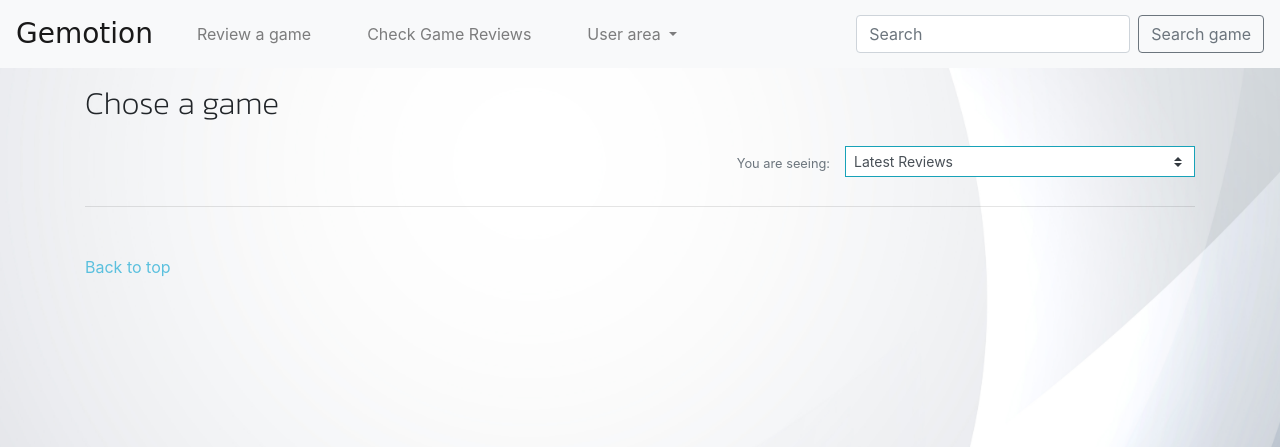
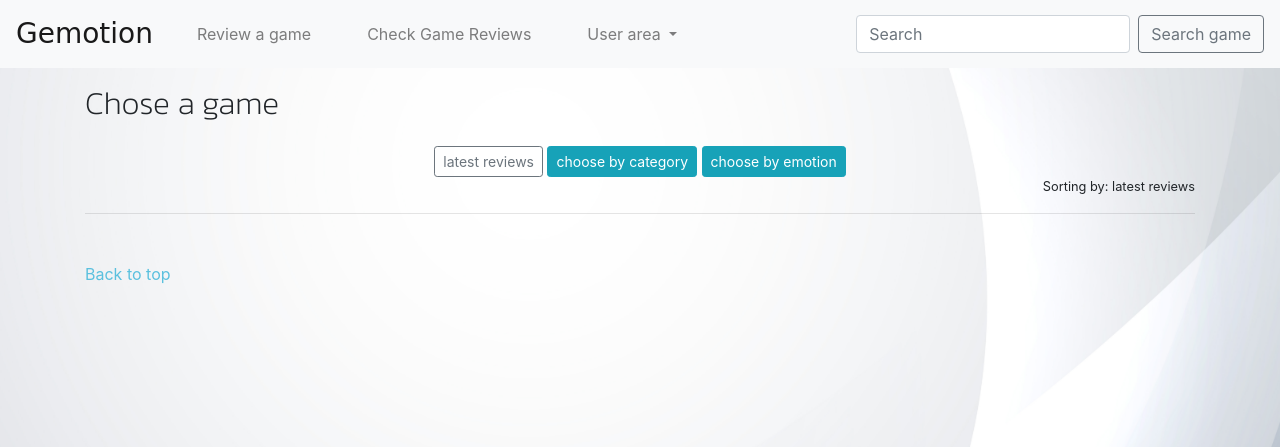
Before and after one commit to fergabi17/gemotion, a Django app: page /reviews/review_list/ in a window 1280 px wide. Shown: the top 447 px of the page. Run offline with Django 3.2, Linux system fonts and the light colour scheme; data comes from the database, SQL or seed files in the repository; data that the repository does not hold is empty; some web fonts are replaced.

Commit message:
Add sorting on reviews list page

```diff
--- a/reviews/templates/reviews/game_reviews.html
+++ b/reviews/templates/reviews/game_reviews.html
@@ -50,7 +50,7 @@
                                 {% csrf_token %}
                                 <input type="hidden" name="game-id" value='{{game.id}}'>
                                 <input type="hidden" name="edit-game" value='{{game.id}}'>
-                                <button class="btn btn-danger mt-2" type="submit">
+                                <button class="btn btn-secondary mt-2" type="submit">
                                     <i class="material-icons tiny"
                                         style="vertical-align: middle !important;">create</i>
                                         Edit my review
@@ -61,7 +61,7 @@
                                 enctype="multipart/form-data">
                                 {% csrf_token %}
                                 <input type="hidden" name="game-id" value='{{game.id}}'>
-                                <button class="btn-sm btn-info mt-2" type="submit">
+                                <button class="btn-sm btn-secondary mt-2" type="submit">
                                     <i class="material-icons tiny"
                                         style="vertical-align: middle !important;">rate_review</i>
                                     Review this!
--- a/reviews/templates/reviews/review_list.html
+++ b/reviews/templates/reviews/review_list.html
@@ -11,6 +11,11 @@
         document.body.scrollTop = 0; // For Safari
         document.documentElement.scrollTop = 0; // For Chrome, Firefox, IE and Opera
     }
+    function sortBy(term, type) {
+        var currentUrl = new URL(window.location);
+        currentUrl.searchParams.set(type, term);
+        window.location.replace(currentUrl);
+    }
 </script>
 {% endblock %}
 
@@ -22,47 +27,79 @@
             <!-- ************************************************************ TOP -->
             <h2>Chose a game</h2>
 
+            <div class="row">
+                <div class="col-12 text-center" id="sorting">
 
-            <div class="row">
-                <div class="col-5 col-sm-8 p-0">
-                    <p class="text-right pt-1 text-secondary"><small>You are seeing:</small></p>
-                </div>
-                <div class="col-7 col-sm-4">
-                    <div class="sort-select-wrapper">
+                    <!-- ************************************************************ sort: LATEST -->
+                    <a class="btn btn-sm {% if sorting == 'latest'%}btn-outline-secondary{% else %}btn-info{% endif %}"
+                        type="button" href="{% url 'review_list' %}">
+                        latest reviews
+                    </a>
 
-                        <select id="sort-selector"
-                            class="custom-select custom-select-sm rounded-0 border border-{% if current_sorting != 'None_None' %}info{% else %}black{% endif %}">
-                            <option value="reset" {% if current_sorting == 'None_None' %}selected{% endif %}>Latest
-                                Reviews
-                            </option>
-                            <option value="price_asc" {% if current_sorting == 'price_asc' %}selected{% endif %}>Price
-                                (low to high)</option>
-                            <option value="price_desc" {% if current_sorting == 'price_desc' %}selected{% endif %}>Price
-                                (high to low)</option>
-                            <option value="rating_asc" {% if current_sorting == 'rating_asc' %}selected{% endif %}>
-                                Rating (low to high)</option>
-                            <option value="rating_desc" {% if current_sorting == 'rating_desc' %}selected{% endif %}>
-                                Rating (high to low)</option>
-                            <option value="name_asc" {% if current_sorting == 'name_asc' %}selected{% endif %}>Name
-                                (A-Z)</option>
-                            <option value="name_desc" {% if current_sorting == 'name_desc' %}selected{% endif %}>Name
-                                (Z-A)</option>
-                            <option value="category_asc" {% if current_sorting == 'category_asc' %}selected{% endif %}>
-                                Category (A-Z)</option>
-                            <option value="category_desc"
-                                {% if current_sorting == 'category_desc' %}selected{% endif %}>
-                                Category (Z-A)</option>
-                        </select>
+                    <!-- ************************************************************ sort: CATEGORY -->
+                    <button
+                        class="btn btn-sm {% if sorting.0 == 'category'%}btn-outline-secondary{% else %}btn-info{% endif %}"
+                        type="button" data-toggle="collapse" data-target="#collapseCat" aria-expanded="false"
+                        aria-controls="collapseCat">
+                        choose by category
+                    </button>
+
+                    <!-- ************************************************************ sort: EMOTION -->
+                    <button
+                        class="btn btn-sm {% if sorting.0 == 'emotion'%}btn-outline-secondary{% else %}btn-info{% endif %}"
+                        type="button" data-toggle="collapse" data-target="#collapseEm" aria-expanded="false"
+                        aria-controls="collapseEm">
+                        choose by emotion
+                    </button>
+
+                    <!-- ************************************************************ collapse: CATEGORY -->
+                    <div class="col-12 collapse text-center mb-3" id="collapseCat" data-parent="#sorting">
+                        {% for category in categories %}
+                        <button class="btn btn-secondary m-1" onclick="sortBy('{{category}}', 'category')">
+                            {{category}}
+                        </button>
+                        {% endfor %}
                     </div>
-                </div>
-
-            </div>
 
 
+                    <!-- ************************************************************ collapse: EMOTION -->
+                    <div class="col-12 collapse text-center mb-3" id="collapseEm" data-parent="#sorting">
+                        {% for category in categories %}
+                        <button class="btn btn-secondary m-1" data-toggle="collapse"
+                            data-target="#emotion-by-category-{{ forloop.counter }}" aria-controls="emotion-by-category"
+                            aria-expanded="false">
+                            {{category}}
+                        </button>
+                        {% endfor %}
 
+                        {% for category in categories_model %}
+                        <div class="col-12 collapse" id="emotion-by-category-{{ category.pk }}"
+                            data-parent="#collapseEm">
 
+                            {% for em in emotions_model %}
+                            {% if em.fields.category == category.pk %}
+                            <button class="btn btn-warning m-1"
+                                onclick="sortBy('{{em.fields.name}}', 'emotion')">{{em.fields.name}}</button>
+                            {% endif %}
+                            {% endfor %}
 
+                        </div>
+                        {% endfor %}
+                    </div>
 
+                </div>
+            </div>
+            <div class="row">
+                <div class="col-12">
+                    <p class="text-right small mb-0">Sorting by:
+                        {% if sorting == 'latest' %}
+                        latest reviews
+                        {% else %}
+                        {{sorting.1}}
+                        {% endif %}
+                    </p>
+                </div>
+            </div>
 
 
             <hr>
@@ -122,4 +159,30 @@
 {% block postloadjs %}
 {{ block.super }}
 
+<script type="text/javascript">
+    function sortBy(term, type) {
+        var currentUrl = new URL(window.location);
+        currentUrl.searchParams.set(type, term);
+    }
+    $('#sort-selector').change(function () {
+        var selector = $(this);
+        var currentUrl = new URL(window.location);
+
+        var selectedVal = selector.val();
+        if (selectedVal != "reset") {
+            var sort = selectedVal.split("_")[0];
+            var direction = selectedVal.split("_")[1];
+
+            currentUrl.searchParams.set("sort", sort);
+            currentUrl.searchParams.set("direction", direction);
+
+            window.location.replace(currentUrl);
+        } else {
+            currentUrl.searchParams.delete("sort");
+            currentUrl.searchParams.delete("direction");
+
+            window.location.replace(currentUrl);
+        }
+    })
+</script>
 {% endblock %}
--- a/reviews/views.py
+++ b/reviews/views.py
@@ -3,6 +3,7 @@ from django.shortcuts import render, get_object_or_404, redirect, reverse
 from django.http import JsonResponse
 from django.core import serializers
 from django.contrib import messages
+from django.db.models import Count
 from collections import Counter, OrderedDict
 from .models import Emotion, Category, Review
 from profiles.models import UserProfile
@@ -57,9 +58,11 @@ def review(request):
 
         if edit_page:
             profile = get_object_or_404(UserProfile, user=request.user)
-            review = Review.objects.filter(game=request.POST["game-id"], user_profile=profile)
-            emotions = [ item[0] for item in review.values_list("emotion__name")]
-            played = [ item[0] for item in review.values_list("played")]
+            review = Review.objects.filter(
+                game=request.POST["game-id"], user_profile=profile)
+            emotions = [item[0]
+                        for item in review.values_list("emotion__name")]
+            played = [item[0] for item in review.values_list("played")]
             edit_page = {
                 'review': review,
                 'emotions': emotions,
@@ -92,8 +95,6 @@ def post_review(request):
     if request.user.is_authenticated:
         profile = get_object_or_404(UserProfile, user=request.user)
         game = get_object_or_404(Game, pk=game_id)
-
-
 
         user_game_reviews = Review.objects.filter(game=game,
                                                   user_profile=profile)
@@ -128,13 +129,35 @@ def review_list(request):
     """
     Renders the list of games last reviewed on the webapp
     """
+    categories_model = Category.objects.all()
+    categories_array = [str(category) for category in categories_model]
+    categories_model = serializers.serialize("json", categories_model)
+    categories_model = json.loads(categories_model)
+
+    emotions_model = Emotion.objects.all()
+    emotions_model = serializers.serialize("json", emotions_model)
+    emotions_model = json.loads(emotions_model)
+
+    sorting = 'latest'
     reviews = Review.objects.values_list("game", "date").order_by('-date')
-    # reviews = Review.objects.values_list("game").filter(emotion__category__name='happy').order_by('-date')
+
+    if request.GET:
+        if 'category' in request.GET:
+            requested_cat = request.GET['category']
+            sorting = ['category',requested_cat]
+            reviews = Review.objects.values_list("game", "date").filter(
+                emotion__category__name=requested_cat).annotate(name_count=Count('game')).order_by('name_count')
+        if 'emotion' in request.GET:
+            requested_em = request.GET['emotion']
+            sorting = ['emotion', requested_em]
+            reviews = Review.objects.values_list("game", "date").filter(
+                emotion__name=requested_em).order_by('game')
+
     presented_games = []
     for review in reviews:
         if not any(review[0] in i for i in presented_games):
             presented_games.append(review)
-            if len(presented_games) >= 10:
+            if len(presented_games) >= 20:
                 break
 
     games = []
@@ -143,7 +166,11 @@ def review_list(request):
         last_reviewed = game[1]
         games.append((game_dict, last_reviewed))
     context = {
+        'sorting': sorting,
         'games': games,
+        'categories': categories_array,
+        'categories_model': categories_model,
+        'emotions_model': emotions_model
     }
     return render(request, 'reviews/review_list.html', context)
 
@@ -167,7 +194,7 @@ def game_reviews(request, game_id):
 
     emotions = reviews.values_list("emotion__name")
     emotions_count = Counter(emotions).most_common(10)
-    emotions_count = { item[0][0] : item[1] for item in emotions_count }
+    emotions_count = {item[0][0]: item[1] for item in emotions_count}
     emotions_percentage = get_dict_percentages(emotions_count, len(reviews))
 
     categories_model = Category.objects.all()
@@ -177,19 +204,23 @@ def game_reviews(request, game_id):
 
     categories = reviews.values_list("emotion__category__name")
     categories_count = Counter(categories).most_common()
-    categories_count = { item[0][0] : item[1] for item in categories_count }
+    categories_count = {item[0][0]: item[1] for item in categories_count}
 
     for item in categories_final:
         if item in categories_count:
             categories_final[item] = categories_count[item]
-    categories_percentage = get_dict_percentages(categories_final, len(reviews))
+    categories_percentage = get_dict_percentages(
+        categories_final, len(reviews))
 
-    played = reviews.values_list("played", "user_profile__user__username").distinct()
+    played = reviews.values_list(
+        "played", "user_profile__user__username").distinct()
     played_count = Counter(True in i for i in played)
-    played_count = { 'played': played_count[True], 'watched': played_count[False] }
-    played_percentage = get_dict_percentages(played_count, sum(played_count.values()))
+    played_count = {
+        'played': played_count[True], 'watched': played_count[False]}
+    played_percentage = get_dict_percentages(
+        played_count, sum(played_count.values()))
 
-    context= {
+    context = {
         'game': game,
         'users': users,
         'users_reviewed': len(users),
@@ -200,22 +231,11 @@ def game_reviews(request, game_id):
     return render(request, 'reviews/game_reviews.html', context)
 
 
-def edit_review(request, game_id):
-    """
-    Renders the edit review game
-    """
-
-    context = {
-
-    }
-
-    return render(request, 'reviews/edit_reviews.html', context)
-
-
 # ------------------------------------------------------- Helper functions
 
 def percentage(part, whole):
-  return int(100 * part/whole)
+    return int(100 * part/whole)
+
 
 def get_dict_percentages(numbers_dict, reviews):
     for key in numbers_dict:
```
Also changed, not shown: static/js/charts.js (+6 -5 lines), reviews/static/reviews/css/tags.css (line endings or trailing spaces).
